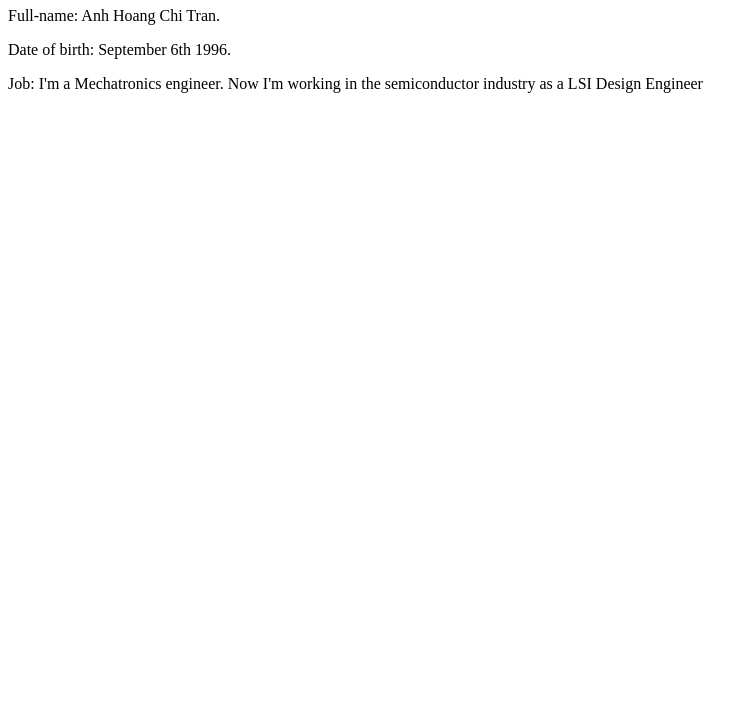
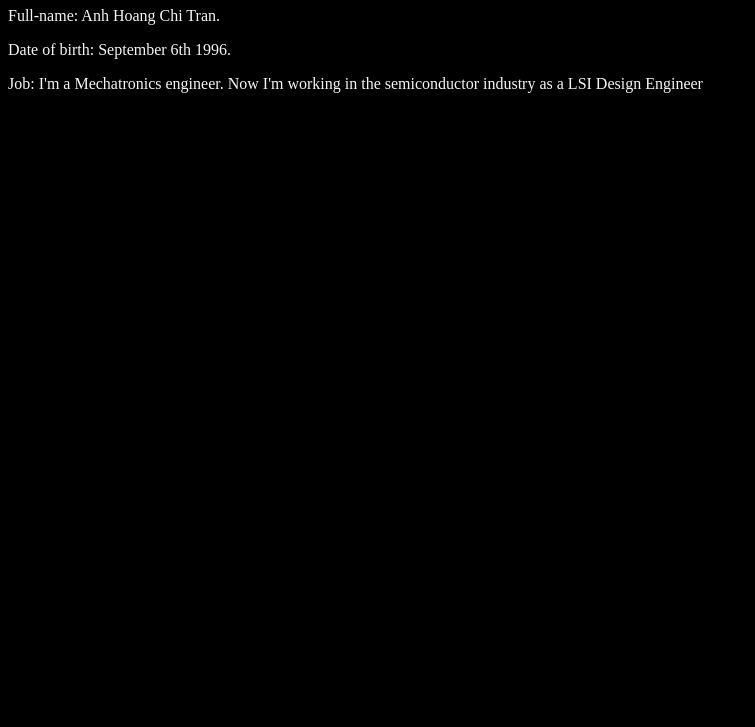
Before and after one commit to longqua69/Porfolio, a plain HTML site: page index.html in a window 1280 px wide. Shown: the part 73-800 px from the top of the page, without its empty margins (0-755 px from the left). Drawn offline with Linux system fonts and the light colour scheme.

Commit message:
Add background and font color

```diff
--- a/index.html
+++ b/index.html
@@ -2,6 +2,12 @@
 <html>
     <head>
         <title>Anh Tran's Porfolio</title>
+        <Style>
+            body {
+                background-color: black;
+                color: whitesmoke;
+            }
+        </Style>
     </head>
 
     <body>
```
